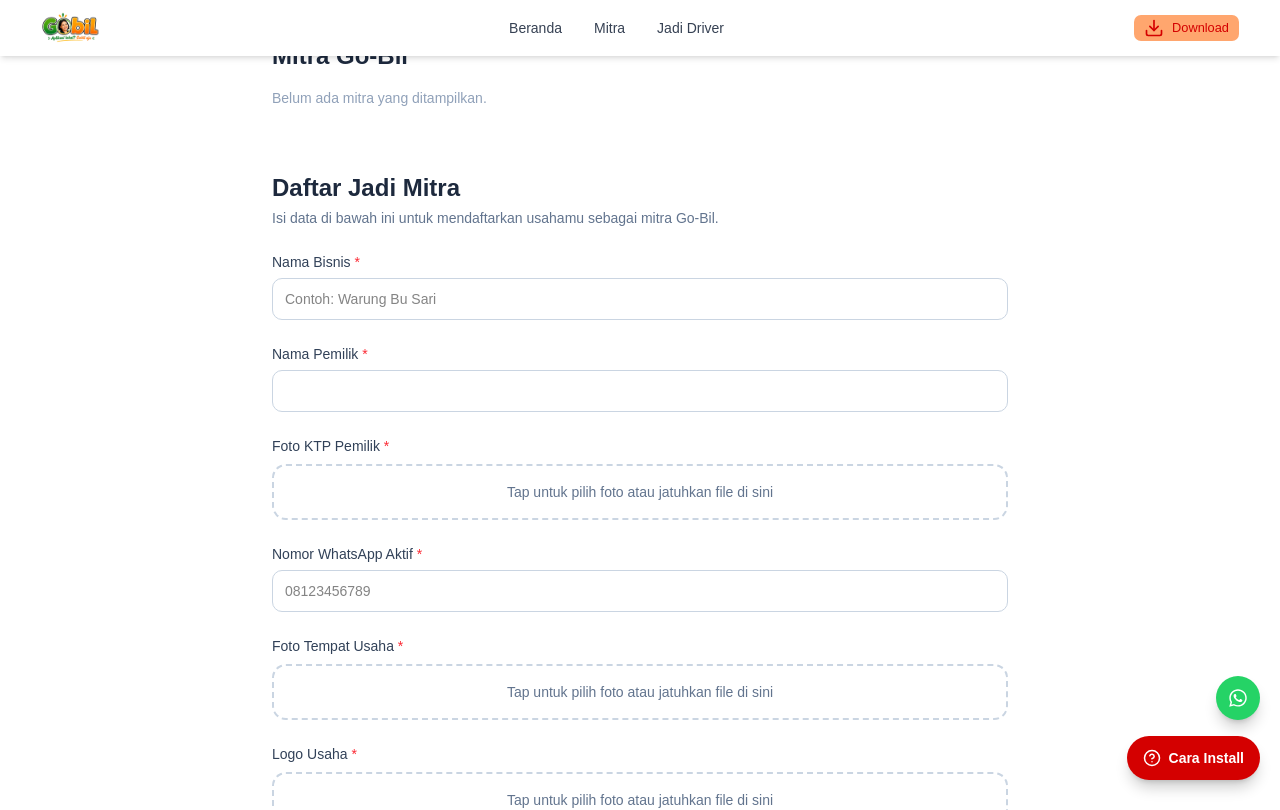
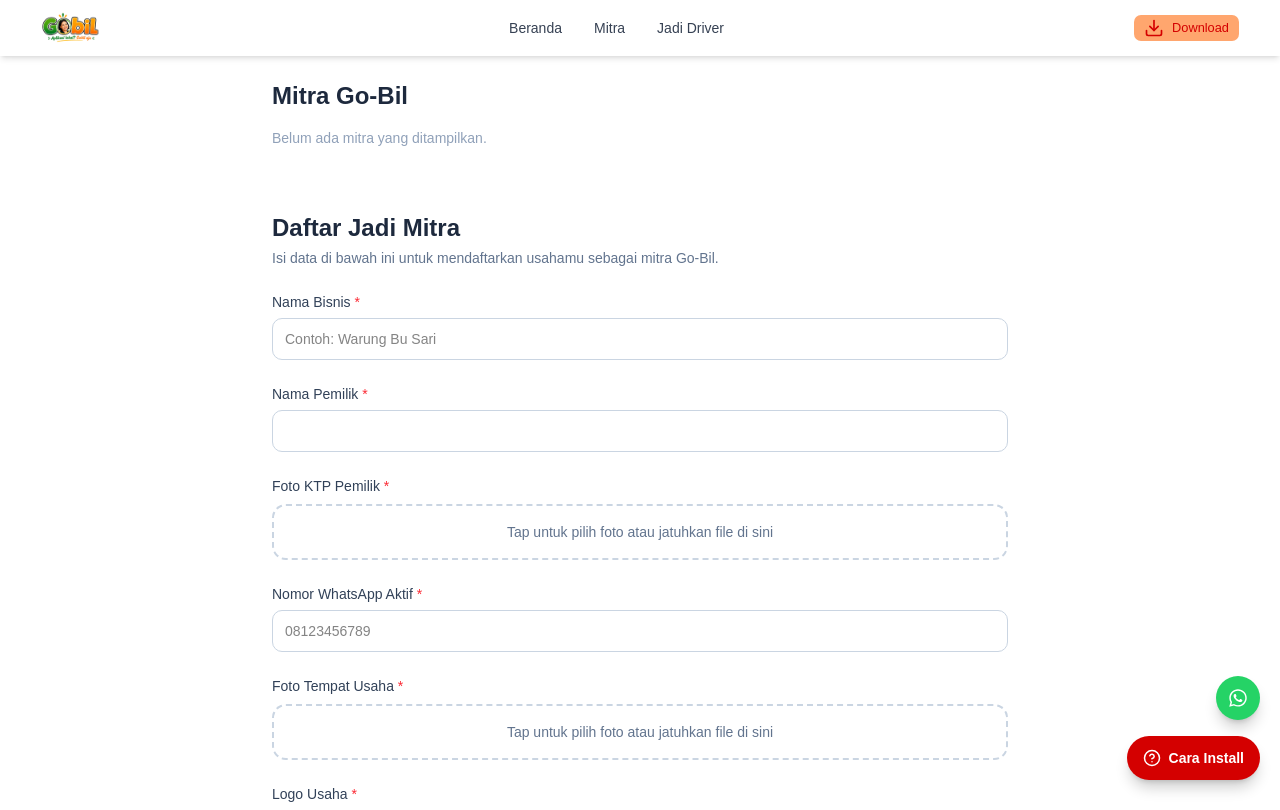
Before and after one commit to vallistyc/gobil, a React (Vite) app: page /mitra in a window 1280 px wide. Shown: the top 810 px of the page. Built offline with nearby package versions, Linux system fonts and the light colour scheme; a web font is replaced by a local one.

Commit message:
update py di mitra

```diff
--- a/src/pages/Mitra.jsx
+++ b/src/pages/Mitra.jsx
@@ -110,7 +110,7 @@
   };
 
   return (
-    <div className="max-w-3xl mx-auto px-4 py-10 space-y-16">
+    <div className="max-w-3xl mx-auto px-4 py-20 space-y-16">
       {/* ===== LIST MITRA ===== */}
       <section>
         <h2 className="text-2xl font-bold text-slate-800 mb-4">Mitra Go-Bil</h2>
```
